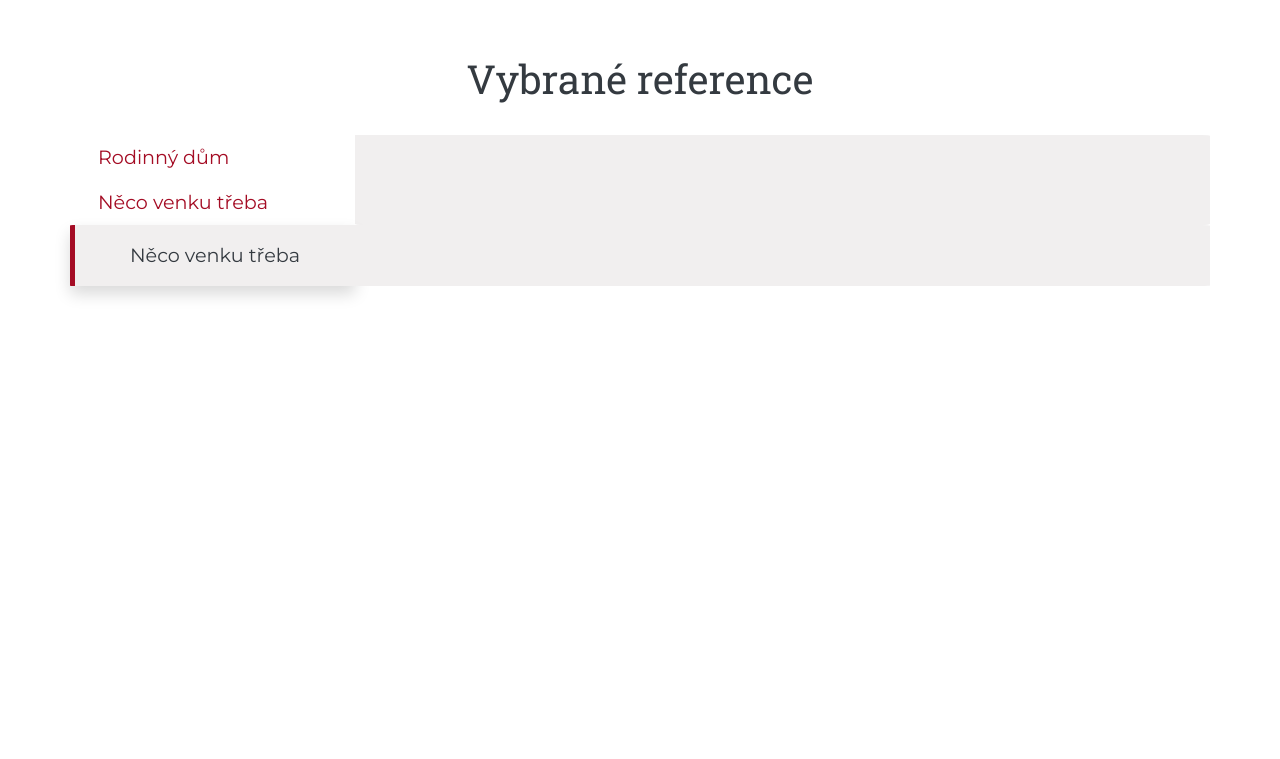
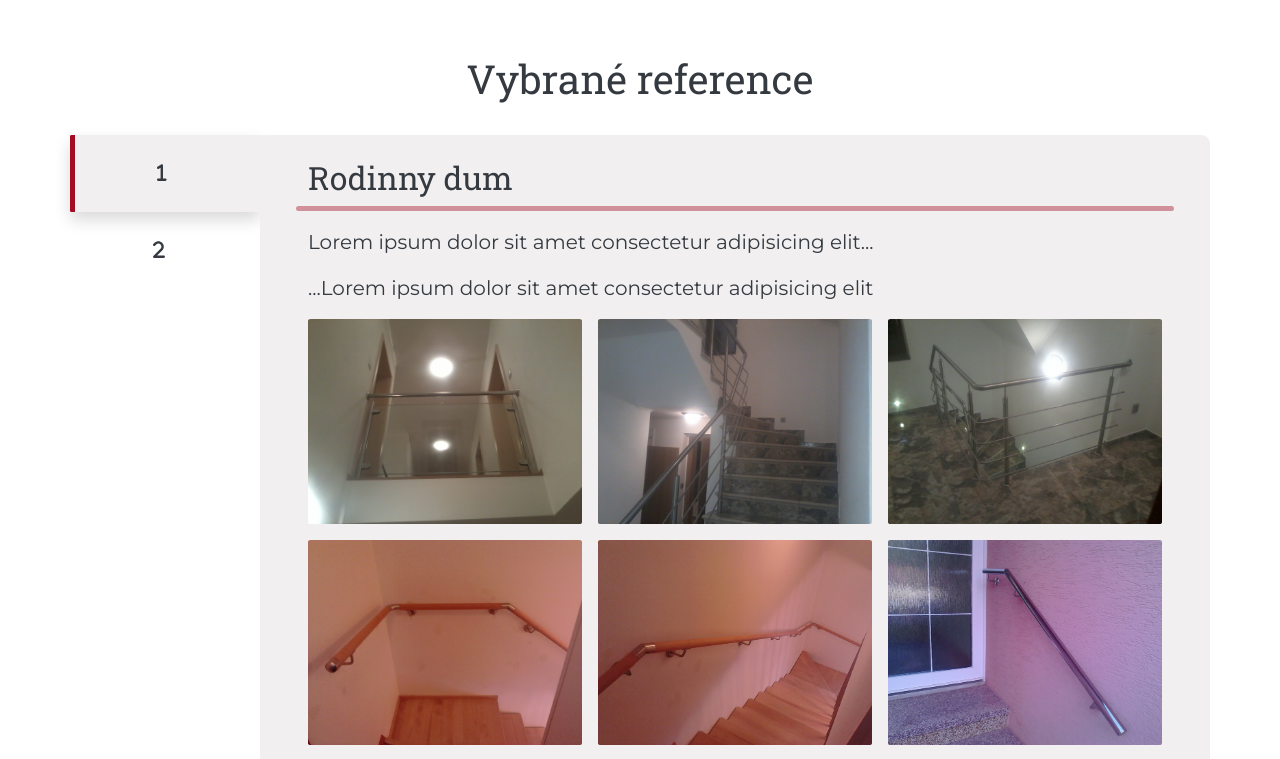
Before and after one commit to kowyzu/zabradli-hanak, a Vue app: page / in a window 1280 px wide. Shown: the part 2820-3579 px from the top of the page. Before the commit the page ends 3154 px from the top, so only its background shows below. Built offline with nearby package versions, Linux system fonts and the light colour scheme.

Commit message:
feat: References style tabs

```diff
--- a/src/components/References.vue
+++ b/src/components/References.vue
@@ -11,46 +11,34 @@
             </div>
           </div>
         </div> -->
-        <div class="col-md-3 col-4">
-          <ul class="nav flex-column">
-            <li class="nav-item">
+        <div class="col-md-2 col-4">
+          <div class="row p-3 active">
+            <nav class="nav flex-column">
               <button class="nav-link" type="button" data-bs-toggle="collapse" data-bs-target="#collapseReferenceFirst"
-                aria-expanded="false" aria-controls="collapseReferenceFirst">Rodinný dům</button>
-            </li>
-            <li class="nav-item">
+                aria-expanded="false" aria-controls="collapseReferenceFirst"><i class="fa-solid fa-1"></i></button>
+            </nav>
+          </div>
+          <div class="row p-3">
+            <nav class="nav flex-column">
               <button class="nav-link" type="button" data-bs-toggle="collapse" data-bs-target="#collapseReferenceSecond"
-                aria-expanded="false" aria-controls="collapseReferenceSecond">Něco venku třeba</button>
-            </li>
-          </ul>
+                aria-expanded="false" aria-controls="#collapseReferenceSecond"><i class="fa-solid fa-2"></i></button>
+            </nav>
+          </div>
         </div>
-        <div class="col-md-9 col-8 reference-detail px-5 pt-2 pb-5">
+        <div class="col-md-10 col-8 reference-detail px-5 py-2">
           <div class="row text-start">
-            <div class="collapse" id="collapseReferenceFirst">
-              <h2 class="pt-3">1. reference</h2>
-              <hr class="references-underline">
-              <p class="lead">Lorem ipsum dolor sit amet consectetur adipisicing elit. Doloremque facere cum officiis
-                harum sed vel
-                in sapiente aut numquam cupiditate voluptatibus ea, tenetur blanditiis similique. Odit voluptas nihil
-                soluta non?</p>
-              <div id="galerry-preview" class="row row-cols-md-4 row-cols-1 gy-3 gx-3">
+            <h2 class="pt-3">Rodinny dum</h2>
+            <hr class="references-underline">
+            <p class="lead">Lorem ipsum dolor sit amet consectetur adipisicing elit...</p>
+            <div class="collapse show" id="collapseReferenceFirst">
+              <p class="lead">...Lorem ipsum dolor sit amet consectetur adipisicing elit</p>
+              <div id="galerry-preview" class="row row-cols-md-3 row-cols-1 gy-3 gx-3">
                 <div v-for="(img) in testGalleryJson" :key="img.id" class="col">
                   <img :src="'../imgs/galery-imgs/big/' + img.id + '.jpg'" class="img-fluid" alt="galerry img of rail">
                 </div>
               </div>
             </div>
           </div>
-        </div>
-      </div>
-      <div class="row row-cols-1">
-        <div class="col-md-3 col-4">
-          <div class="reference-preview-img">
-            <div class="row p-3 active">
-              <button class="nav-link" type="button" data-bs-toggle="collapse" data-bs-target="#collapseReferenceSecond"
-                aria-expanded="false" aria-controls="collapseReferenceSecond">Něco venku třeba</button>
-            </div>
-          </div>
-        </div>
-        <div class="col-md-9 col-8 reference-detail px-5 pt-2 pb-5">
           <div class="row text-start">
             <div class="collapse" id="collapseReferenceSecond">
               <h2 class="pt-3">2. reference</h2>
@@ -66,8 +54,10 @@
               </div>
             </div>
           </div>
+
         </div>
       </div>
+
     </div>
   </section>
 </template>
--- a/src/scss/styles.scss
+++ b/src/scss/styles.scss
@@ -359,9 +359,15 @@ h5 {
 //
 // REFERENCES
 // ----------------------------------------------------
+#references .nav-link {
+  // padding: 0;
+  color: $color-text;
+  // font-size: large;
+}
 #references .nav-link:hover {
   color: $primary;
 }
+
 #references img {
   border-radius: $border-radius-primary;
   transition: .4s all ease-in-out;
@@ -393,3 +399,7 @@ h5 {
   background-color: $color-bg-primary;
   border-radius: 0 $border-radius-primary $border-radius-primary $border-radius-primary;
 }
+
+// #collapseReferenceSecond{
+//   display: none;
+// }
```
